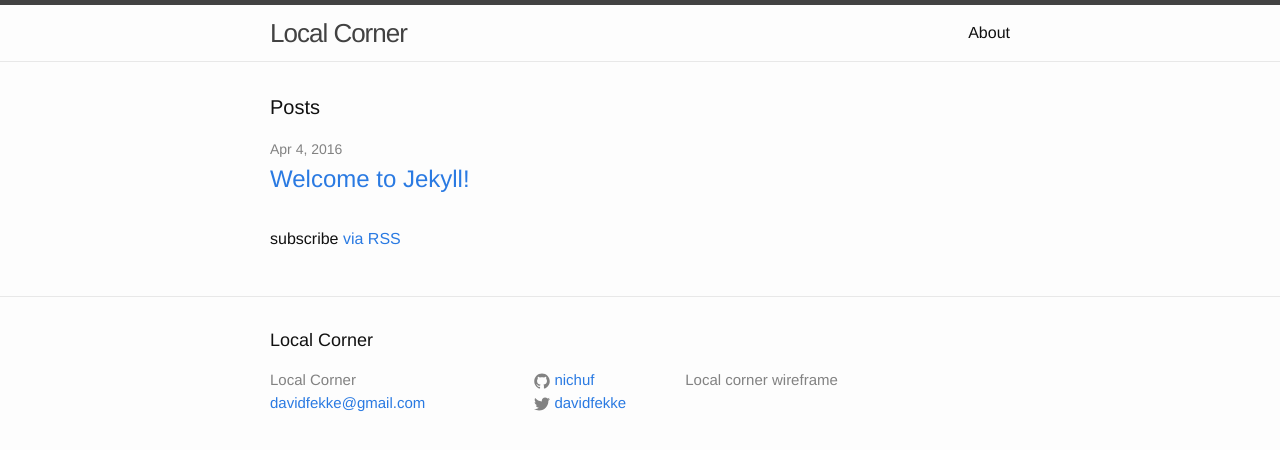
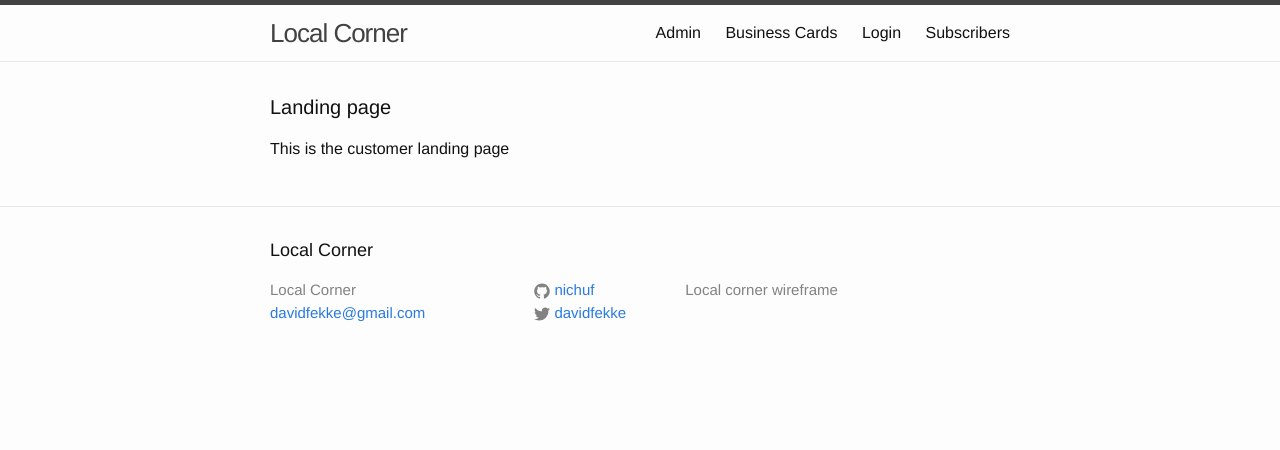
Before and after one commit to davidfekke/lcorner, a Jekyll site: the page built from index.html, in a window 1280 px wide. Shown: the top 450 px of the page. Built offline with Jekyll 4.4.1, drawn with Linux system fonts in a browser that asks for light colours.

Commit message:
Adding initial wireframe

```diff
--- /dev/null
+++ b/admin.md
@@ -0,0 +1,9 @@
+---
+layout: page
+title: Admin
+permalink: /admin/
+---
+
+# Admin section
+
+[Subscribers](/login)
--- a/index.html
+++ b/index.html
@@ -4,20 +4,7 @@ layout: default
 
 <div class="home">
 
-  <h1 class="page-heading">Posts</h1>
-
-  <ul class="post-list">
-    {% for post in site.posts %}
-      <li>
-        <span class="post-meta">{{ post.date | date: "%b %-d, %Y" }}</span>
-
-        <h2>
-          <a class="post-link" href="{{ post.url | prepend: site.baseurl }}">{{ post.title }}</a>
-        </h2>
-      </li>
-    {% endfor %}
-  </ul>
-
-  <p class="rss-subscribe">subscribe <a href="{{ "/feed.xml" | prepend: site.baseurl }}">via RSS</a></p>
+  <h1 class="page-heading">Landing page</h1>
+    <p>This is the customer landing page</p>
 
 </div>
```
Also changed, not shown: _posts/2016-04-03-welcome-to-jekyll.markdown (deleted, +0 -25 lines), about.md (deleted, +0 -15 lines), businesscards.md (added, +9 -0 lines), login.html (added, +16 -0 lines), subscribers.md (added, +11 -0 lines).
